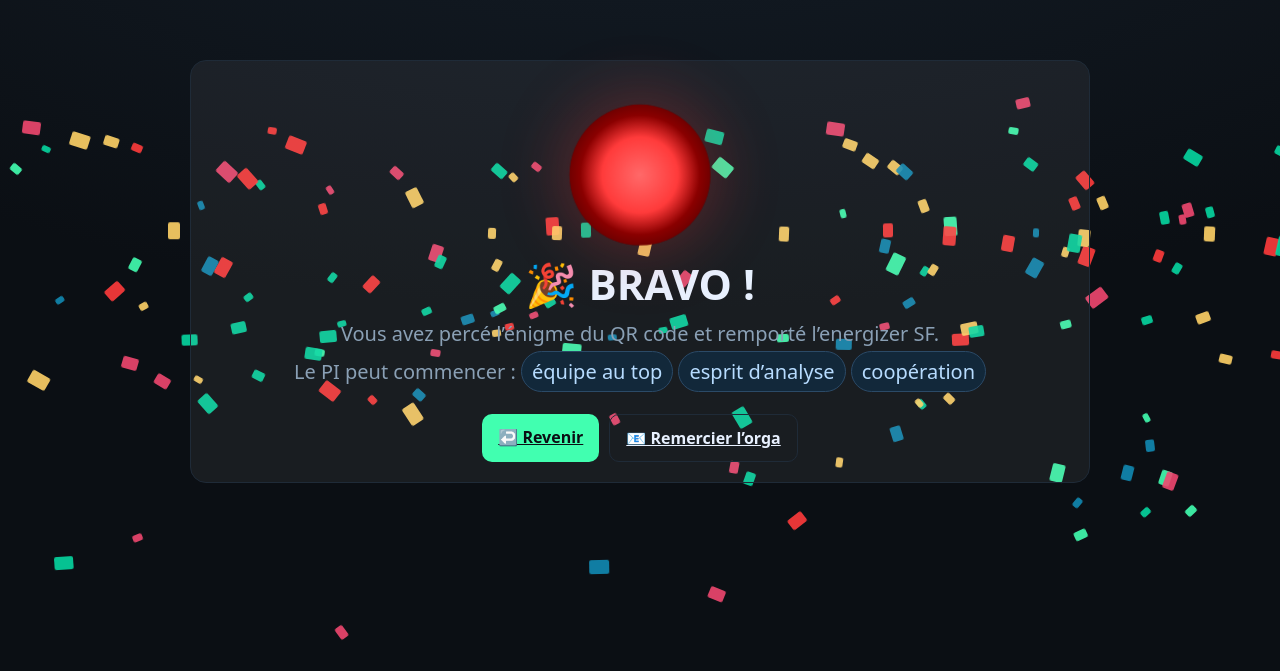
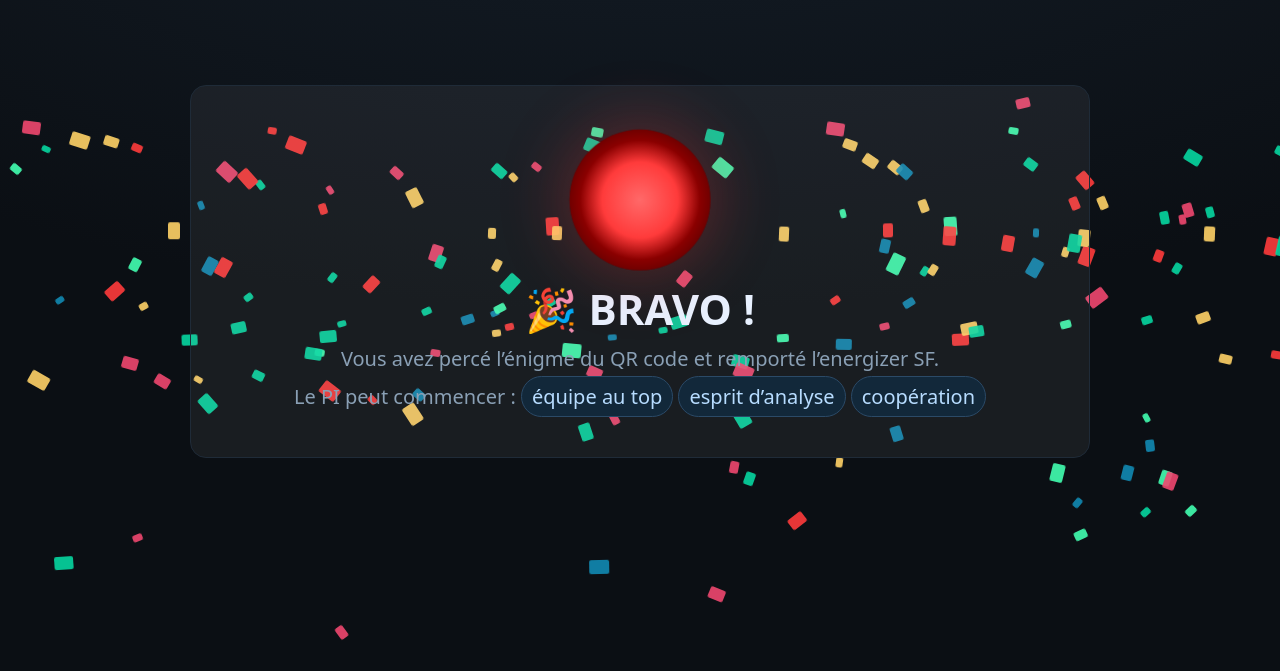
Before and after one commit to c59gnow/Bravo, a plain HTML site: page index.html in a window 1280 px wide. Shown: the part 129-800 px from the top of the page. Drawn offline with Linux system fonts and the light colour scheme.

Commit message:
Update index.html

```diff
--- a/index.html
+++ b/index.html
@@ -57,10 +57,7 @@
       Vous avez percé l’énigme du QR code et remporté l’energizer SF. <br/>
       Le PI peut commencer : <span class="badge">équipe au top</span> <span class="badge">esprit d’analyse</span> <span class="badge">coopération</span>
     </p>
-    <div class="cta">
-      <a class="btn primary" href="#" onclick="window.history.length>1?history.back():null">↩️ Revenir</a>
-      <a class="btn ghost" href="mailto:prenom.nom@entreprise.fr?subject=PI%20CQFD%20—%20Bravo" target="_blank" rel="noopener">📧 Remercier l’orga</a>
-    </div>
+
   </div>
 
 <script>
```
